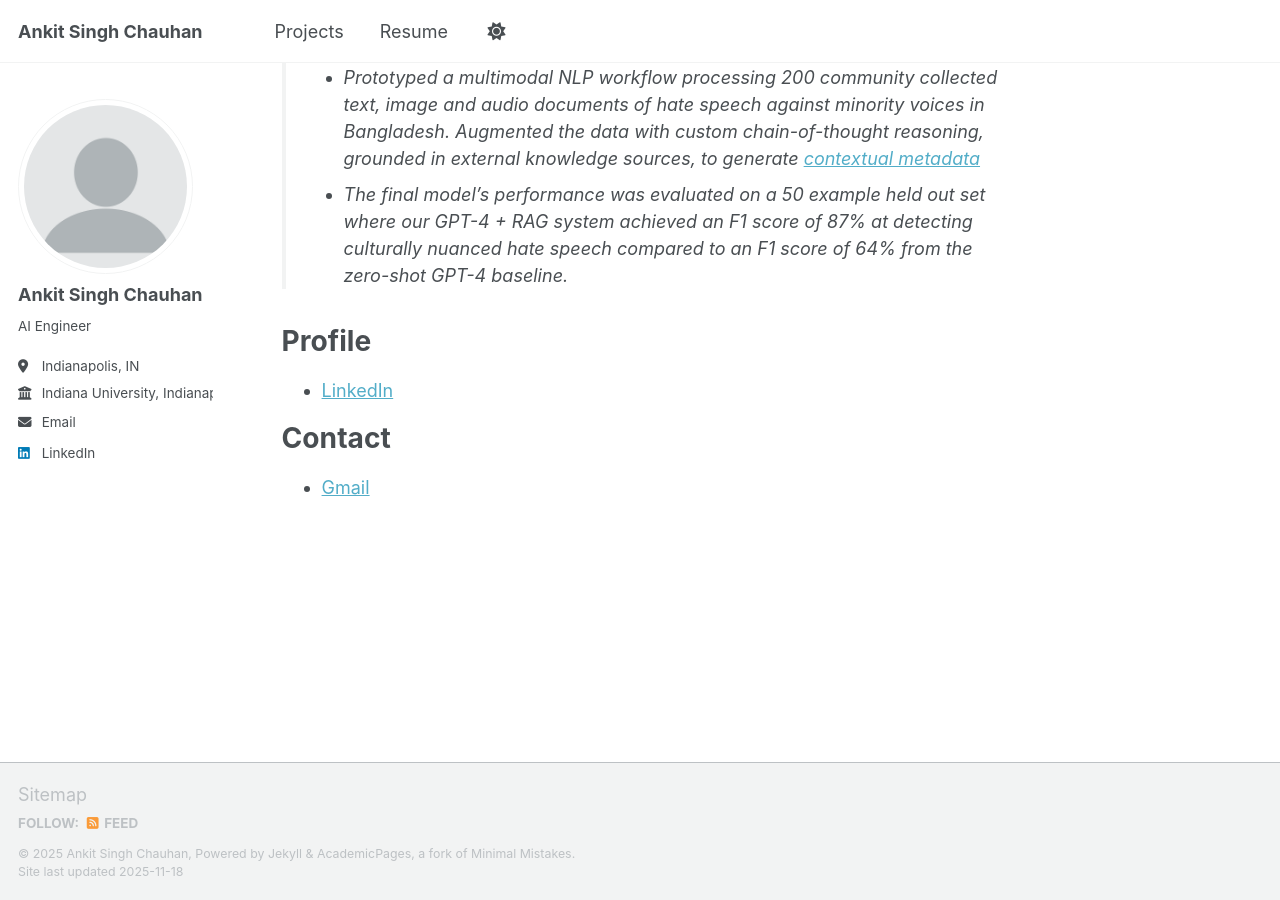
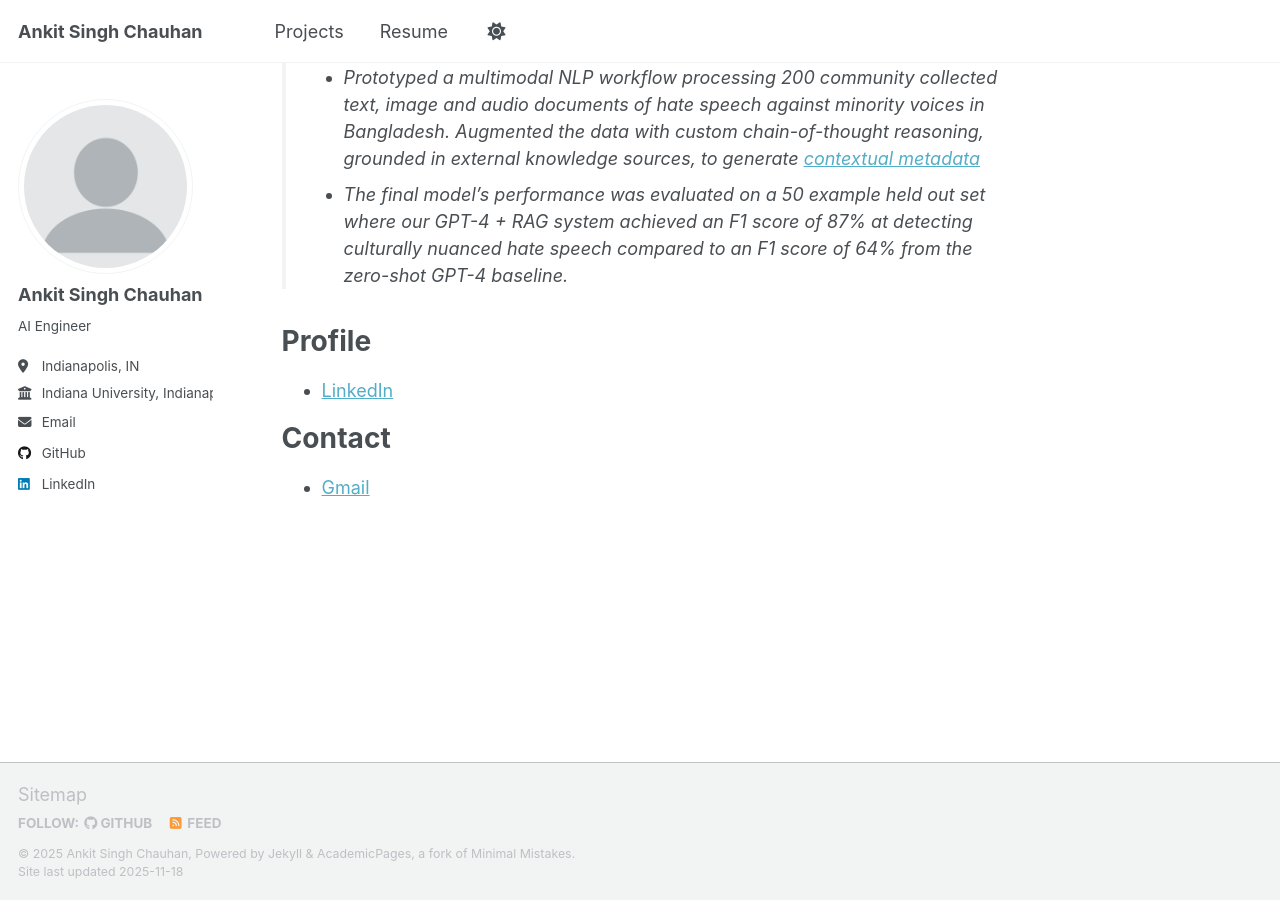
Before and after one commit to anchauha/anchauha.github.io, a Jekyll site: the page built from _pages/about.md, in a window 1280 px wide and 900 px high, scrolled down 3402 px. Built offline with Jekyll 4.4.1, drawn with Linux system fonts in a browser that asks for light colours; a script that is not in the unit is left out.

Commit message:
Uncomment GitHub username in config file

```diff
--- a/_config.yml
+++ b/_config.yml
@@ -33,7 +33,7 @@ author:
   email            : "ankichau.1718@gmail.com"
 
   # Repositories and software development
-  # github           : "anchauha"
+  github           : "anchauha"
 
   # Social media
   linkedin         : "chauhan-aankit"
```
